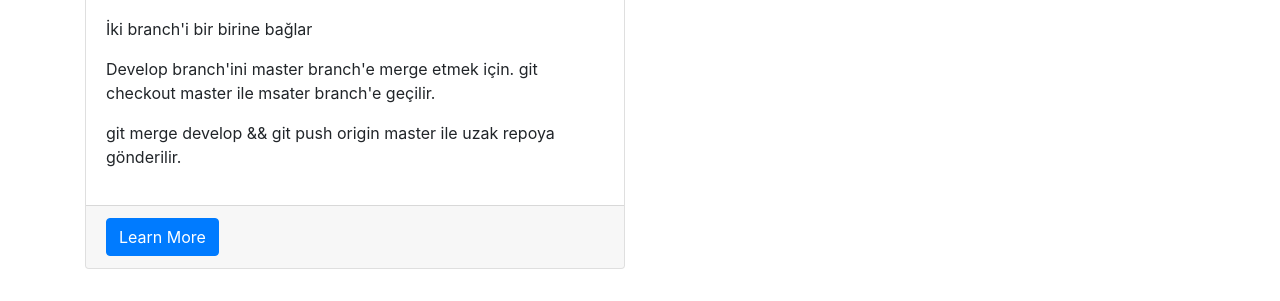
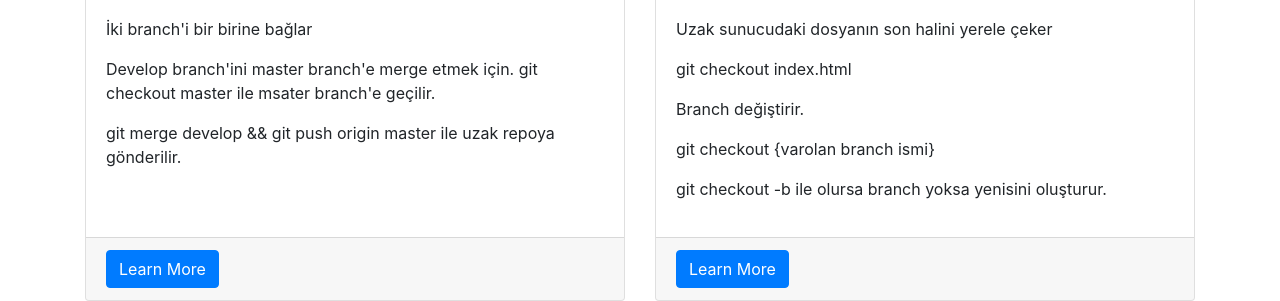
Before and after one commit to ibasaran/git_egitim, a plain HTML site: page baslangic.html in a window 1280 px wide. Shown: the part 751-1052 px from the top of the page. Before the commit the page ends 1020 px from the top, so only its background shows below. Drawn offline with Linux system fonts and the light colour scheme.

Commit message:
yeni komut eklendi.

```diff
--- a/baslangic.html
+++ b/baslangic.html
@@ -112,6 +112,22 @@
         </div>
       </div>
 
+      <div class="col-lg-6 mb-6" style="margin-top:20px">
+        <div class="card h-100">
+          <h4 class="card-header">Checkout</h4>
+          <div class="card-body">
+            <p>Uzak sunucudaki dosyanın son halini yerele çeker</p>
+            <p>git checkout index.html</p>
+            <p>Branch değiştirir.</p>
+            <p>git checkout {varolan branch ismi}</p>
+            <p>git checkout -b ile olursa branch yoksa yenisini oluşturur.</p>
+          </div>
+          <div class="card-footer">
+            <a href="#" class="btn btn-primary">Learn More</a>
+          </div>
+        </div>
+      </div>
+
     </div>
     <!-- /.row -->
 
```
